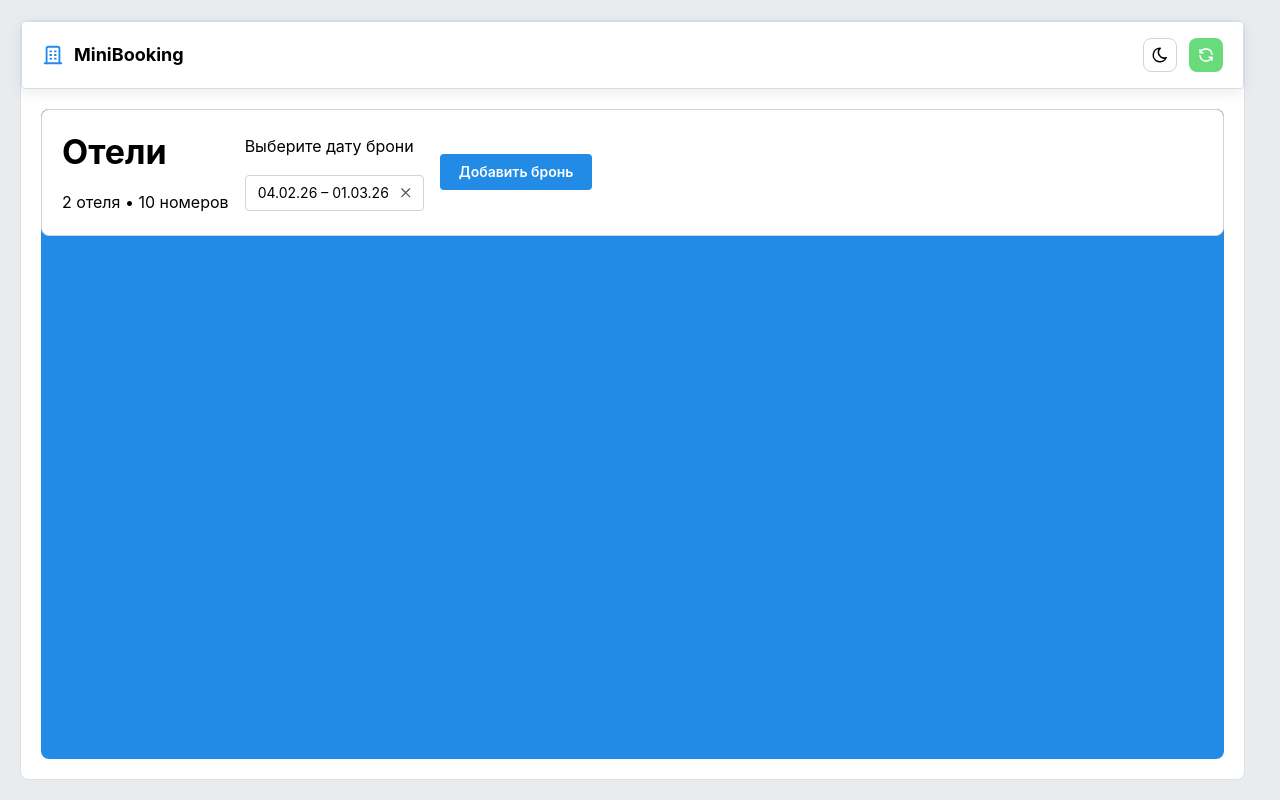
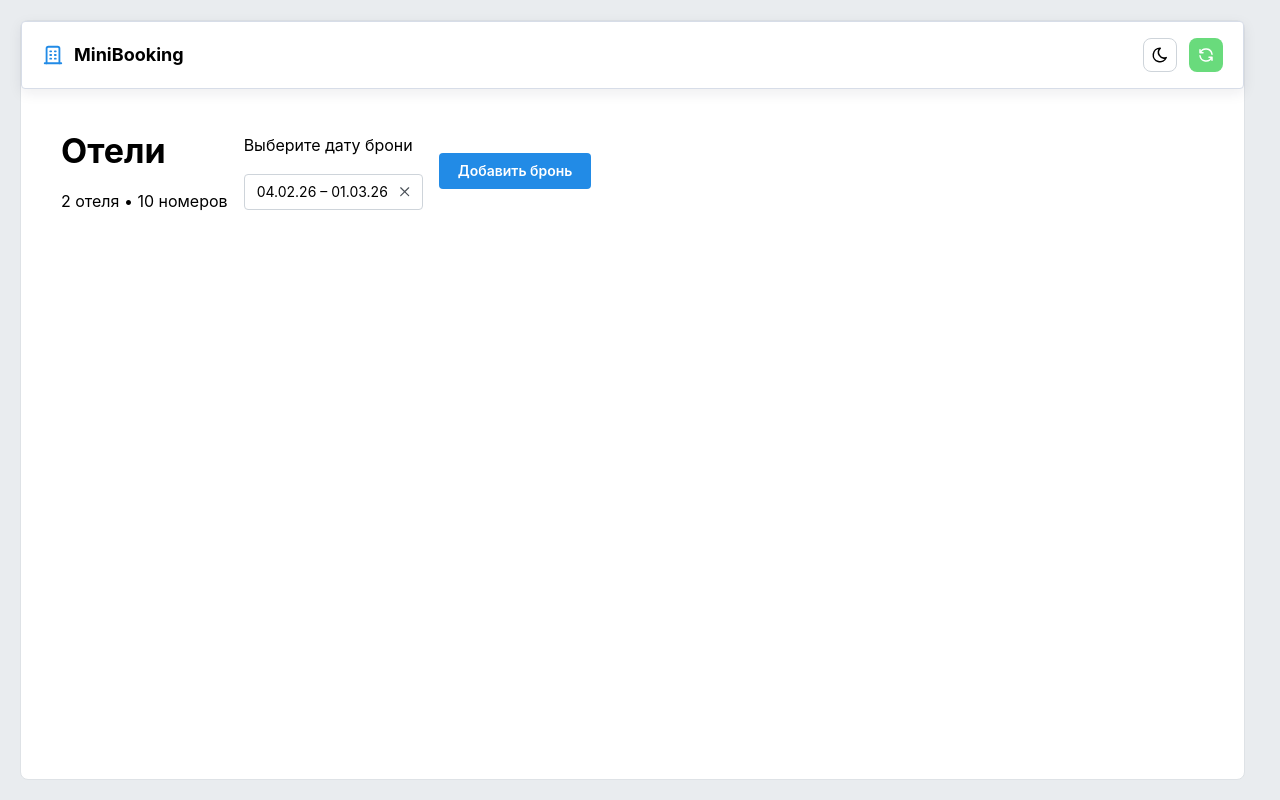
Before and after one commit to ivatra/mini_booking, a React (Vite) app in the folder apps/web/: page / in a window 1280 px wide. Built offline with nearby package versions, Linux system fonts and the light colour scheme.

Commit message:
style (web roomspage): change bg color

```diff
--- a/apps/web/src/pages/RoomsPage.tsx
+++ b/apps/web/src/pages/RoomsPage.tsx
@@ -5,8 +5,8 @@ import RoomsPageHeader from "../ui/RoomsPageHeader";
 const paperProps: PaperProps = {
   h: "100%",
   w: "100%",
-  bg: "blue",
   radius: "md",
+  bg: "inherit",
 };
 
 const RoomsPage = () => {
--- a/apps/web/src/ui/RoomsPageHeader.module.css
+++ b/apps/web/src/ui/RoomsPageHeader.module.css
@@ -1,8 +1,6 @@
 .m {
+  background: inherit;
   padding: var(--mantine-spacing-lg);
-  border: 1px solid var(--mantine-color-default-border);
-  border-radius: var(--mantine-radius-md);
-  background: var(--mantine-color-body);
 }
 
 .m__row {
```
